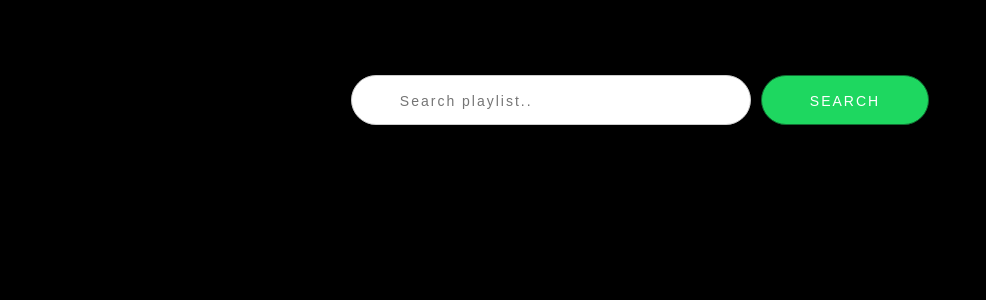
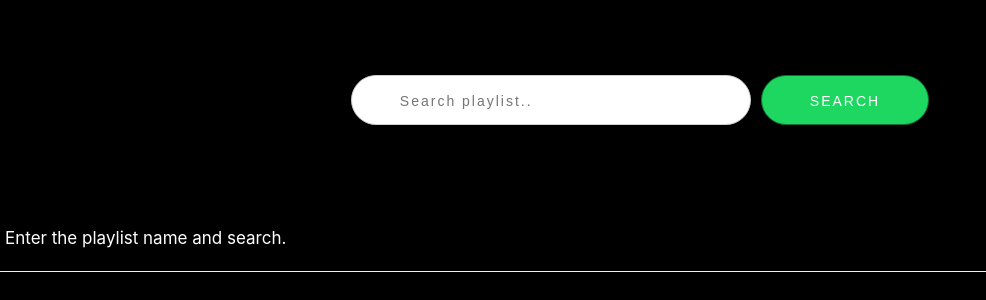
Before and after one commit to eenesunal/playlist-tool, a React (Create React App) app: page / in a window 1280 px wide. Shown: the top 300 px of the page, without its empty margins (0-986 px from the left). Built offline with nearby package versions, Linux system fonts and the light colour scheme.

Commit message:
listing playlists by keyword by playlist name - owner display name

```diff
--- a/src/App/page/App.js
+++ b/src/App/page/App.js
@@ -1,19 +1,21 @@
 import React from 'react'
 import { getJSON } from "../../request"
+import { map } from "lodash"
 
-import { Container, Header, Search, SearchButton as Button } from "./App.styled"
+import { Container, Header, List, ListItem, Search, SearchButton as Button } from "./App.styled"
 
 export default class App extends React.Component {
   constructor(props) {
     super(props)
 
     this.state = {
-      playlists: [],
+      playlists: undefined,
       query: ""
     }
   }
 
   render() {
+    const { playlists } = this.state;
     return (
       <Container>
         <Header>
@@ -28,13 +30,24 @@ export default class App extends React.Component {
             Search
         </Button>
         </Header>
+        <List>
+        {
+          playlists ?
+          map(playlists, (playlist, key) => {
+            return(
+              <ListItem key={key}>{playlist.name} - by {playlist.owner.display_name}</ListItem>
+            )
+          }) :
+          <ListItem>Enter the playlist name and search.</ListItem>
+        }
+        </List>
       </Container>
     )
   }
 
   onPlaylistSuccess = (resolve) => {
     this.setState({
-      playlists: resolve.items,
+      playlists: resolve.playlists.items,
     })
   }
 
--- a/src/App/page/App.styled.js
+++ b/src/App/page/App.styled.js
@@ -71,3 +71,32 @@ export const SearchButton = styled.button`
         opacity: .9;
     }
 `;
+
+export const List = styled.ul`
+    display: flex;
+
+    flex-direction: column;
+    align-self: stretch;
+    justify-content: flex-start;
+    align-items: flex-start;
+    overflow-y: auto;
+
+    margin: 0;
+    padding: 0;
+`
+
+export const ListItem = styled.li`
+    display: flex;
+
+    align-items: center;
+    align-self: stretch;
+
+    margin: 5px 0;
+    padding: 20px 5px;
+
+    border-bottom: 1px solid #eee;
+
+    font-size: 17px;
+    line-height: 26px;
+    color: #fff;
+`;
```
